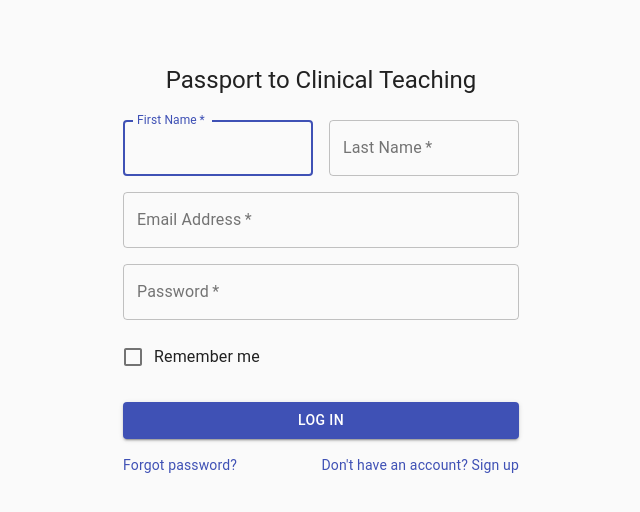
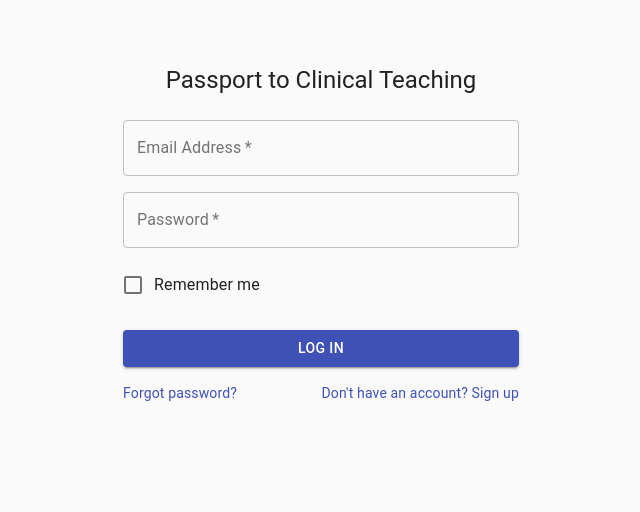
Before and after one commit to Medical-Passport/MedicalTeachingPassport, a Next.js app: page / in a window 1280 px wide. Shown: the top 512 px of the page, without its empty margins (319-959 px from the left). Built offline with nearby package versions, Linux system fonts and the light colour scheme.

Commit message:
Finished log in screen

```diff
--- a/pages/index.js
+++ b/pages/index.js
@@ -45,29 +45,7 @@
         </Typography>
         <form className={classes.form} noValidate>
           <Grid container spacing={2}>
-            <Grid item xs={12} sm={6}>
-              <TextField
-                autoComplete="fname"
-                name="firstName"
-                variant="outlined"
-                required
-                fullWidth
-                id="firstName"
-                label="First Name"
-                autoFocus
-              />
-            </Grid>
-            <Grid item xs={12} sm={6}>
-              <TextField
-                variant="outlined"
-                required
-                fullWidth
-                id="lastName"
-                label="Last Name"
-                name="lastName"
-                autoComplete="lname"
-              />
-            </Grid>
+
             <Grid item xs={12}>
               <TextField
                 variant="outlined"
```
